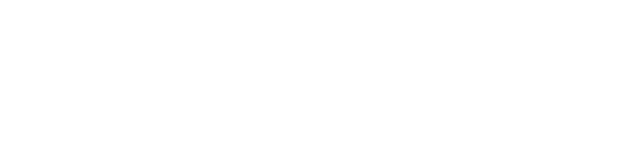
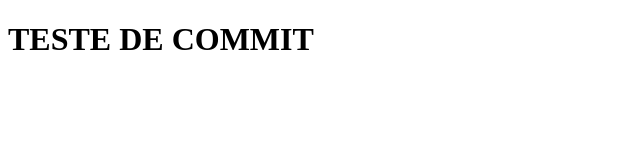
Before and after one commit to AninhaSousa/front_end_aula_git, a plain HTML site: page index.html in a window 1280 px wide. Shown: the whole page, without its empty margins (0-640 px from the left). Drawn offline with Linux system fonts and the light colour scheme.

Commit message:
teste de commit com add de h1

```diff
--- a/index.html
+++ b/index.html
@@ -6,6 +6,8 @@
     <title>Document</title>
 </head>
 <body>
-
+    <h1>
+        TESTE DE COMMIT
+    </h1>
 </body>
 </html>
--- a/style.css
+++ b/style.css
@@ -0,0 +1,3 @@
+h1{
+    color: purple;
+}
```
